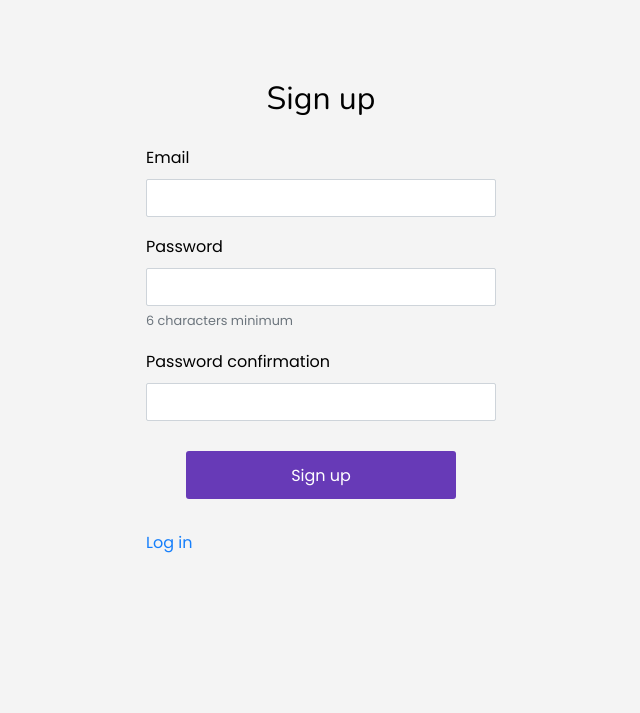
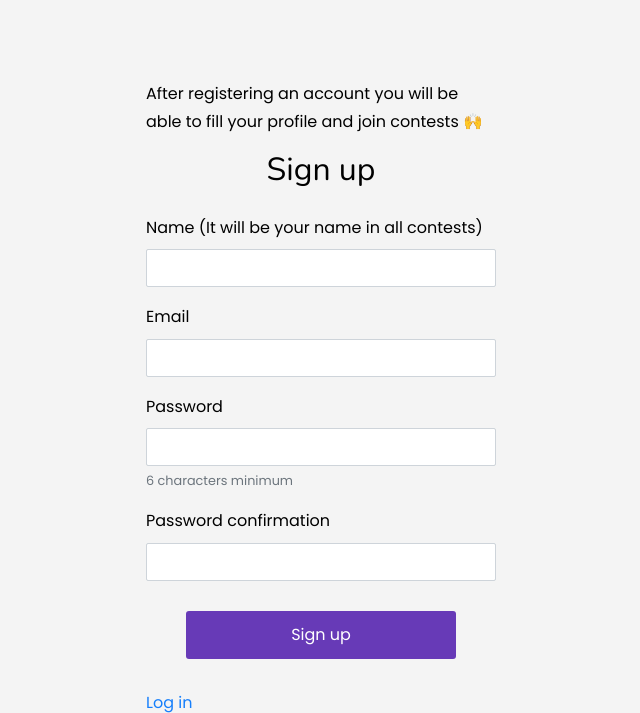
Before and after one commit to Aladeen1/footprint-travel-tracker, a Rails app: page /users/sign_up in a window 1280 px wide. Shown: the part 78-791 px from the top of the page, without its empty margins (319-959 px from the left). Before the commit the page ends 631 px from the top, so only its background shows below. Run offline with Rails 7, Linux system fonts and the light colour scheme; style sheets or scripts are compiled from the project's sources; some libraries are stand-ins or nearby versions.

Commit message:
added name to user

```diff
--- a/app/assets/stylesheets/pages/_home.scss
+++ b/app/assets/stylesheets/pages/_home.scss
@@ -32,6 +32,10 @@
     		display: flex;
     		justify-content: space-between;
     		align-items: flex-end;
+
+    		label {
+    			font-weight: 600;
+    		}
     	}
 
     	.form-input-div {
@@ -53,7 +57,9 @@
 
 		input[type=text] {
 			width: 250px;
-		    padding: 15px;
+			font-size: 16px;
+			font-weight: 300;
+		    padding: 18px;
 		    border-radius: 6px;
 		    border: solid 2px $light-gray;
 		    outline: none;
--- a/app/controllers/application_controller.rb
+++ b/app/controllers/application_controller.rb
@@ -1,7 +1,13 @@
 class ApplicationController < ActionController::Base
 	include Pundit
+	before_action :configure_permitted_parameters, if:  :devise_controller?
 
 	protected
+
+	def configure_permitted_parameters
+    	devise_parameter_sanitizer.permit(:sign_up, keys: [:name])
+  	end
+
 	def authenticate_user!
 		if user_signed_in?
 			super
--- a/app/views/devise/registrations/new.html.erb
+++ b/app/views/devise/registrations/new.html.erb
@@ -1,10 +1,16 @@
 <div class="devise__interface__container">
+  <p>After registering an account you will be able to fill your profile and join contests 🙌</p>
   <h2>Sign up</h2>
 
   <%= simple_form_for(resource, as: resource_name, url: registration_path(resource_name)) do |f| %>
     <%= f.error_notification %>
 
     <div class="form-inputs">
+      <%= f.input :name,
+                  required: true,
+                  autofocus: true ,
+                  input_html: { autocomplete: "name"},
+                  label: 'Name (It will be your name in all contests)'%>
       <%= f.input :email,
                   required: true,
                   autofocus: true,
--- a/app/views/devise/sessions/new.html.erb
+++ b/app/views/devise/sessions/new.html.erb
@@ -1,4 +1,5 @@
 <div class="devise__interface__container">
+    <p><%= link_to "Sign up", new_registration_path(resource_name) %> if you don't have an account yet</p>
     <h2>Login</h2>
 
     <%= simple_form_for(resource, as: resource_name, url: session_path(resource_name)) do |f| %>
--- a/app/views/flights/new.html.erb
+++ b/app/views/flights/new.html.erb
@@ -61,7 +61,7 @@
 			</ul>
 		<% end %>
 	<% else %>
-		<p>No flights to be displayed</p>
+		<p>Your flights will be displayed here</p>
 	<% end %>
 
 </div>
--- /dev/null
+++ b/db/migrate/20210115214618_add_name_to_users.rb
@@ -0,0 +1,5 @@
+class AddNameToUsers < ActiveRecord::Migration[6.0]
+  def change
+    add_column :users, :name, :string
+  end
+end
```
Also changed, not shown: db/schema.rb.
